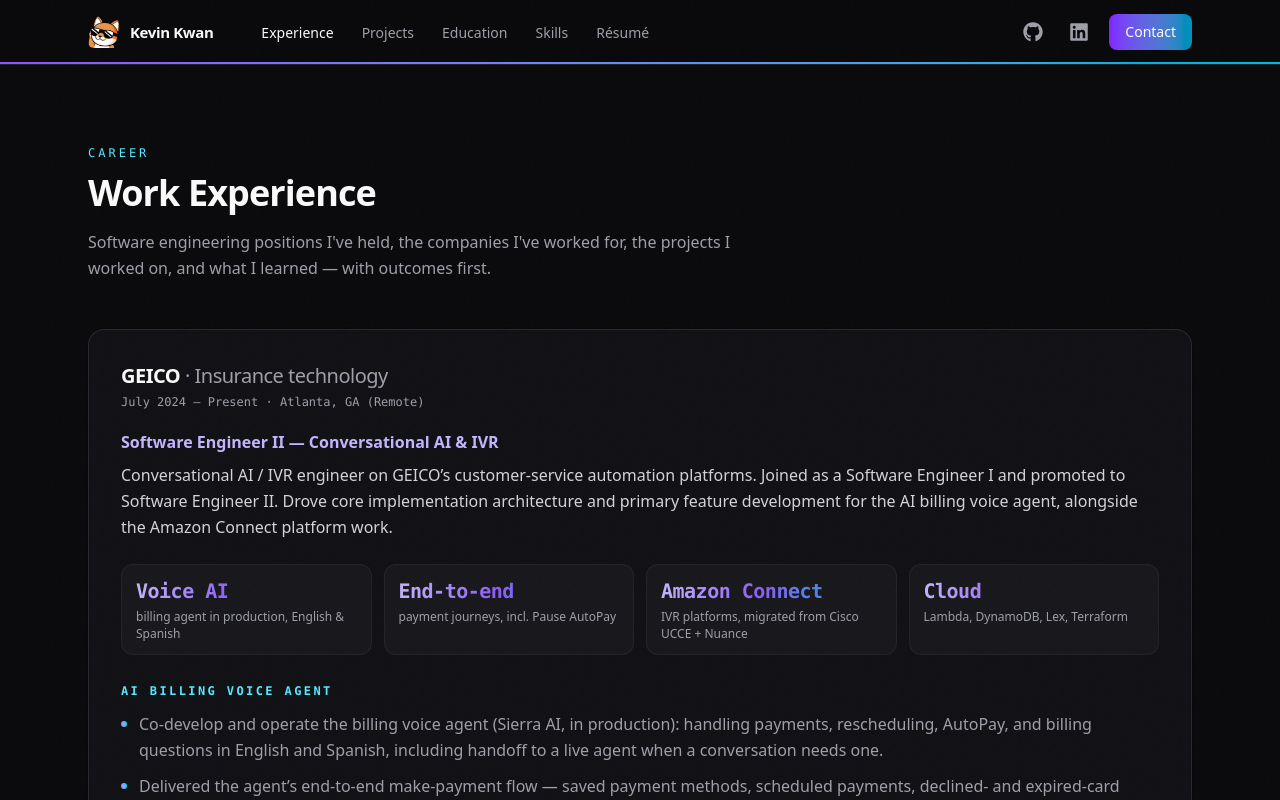
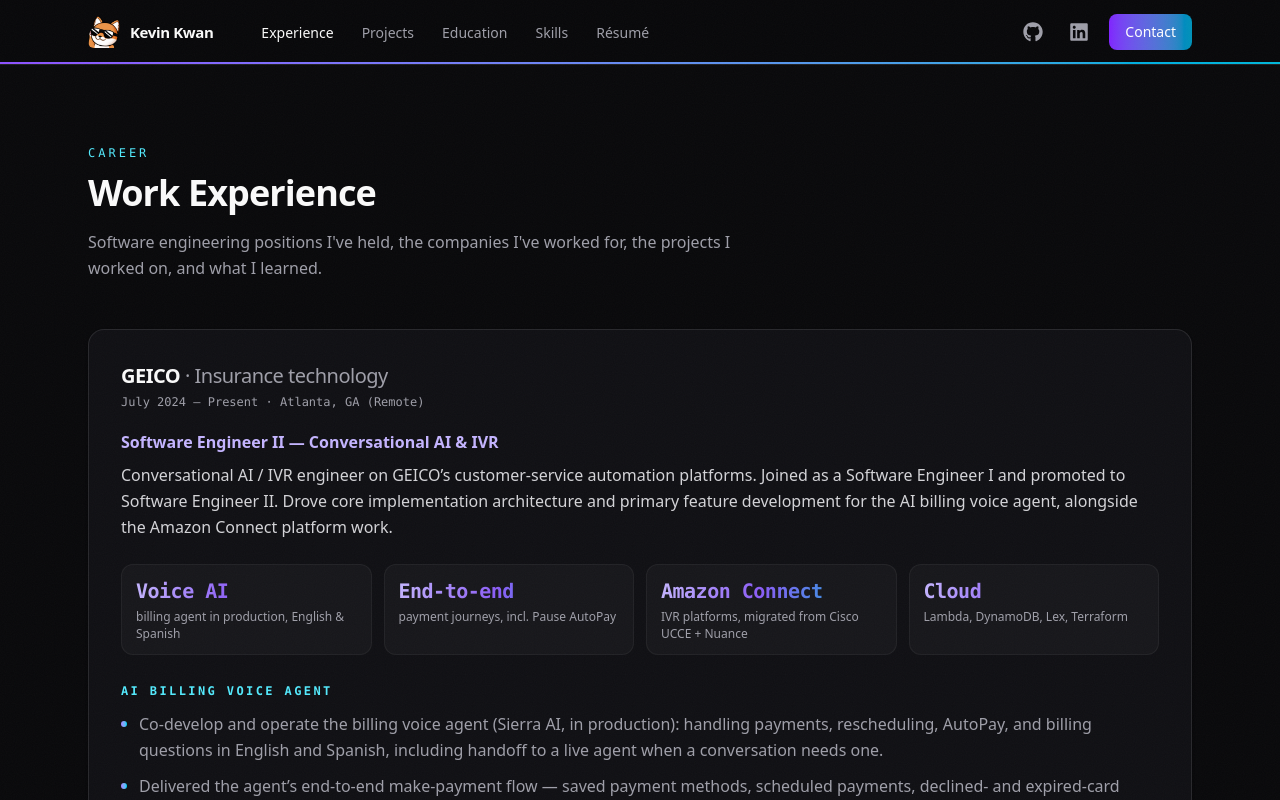
Before and after one commit to Kevin-Kwan/kevin-kwan.github.io, a Next.js app: page /experience in a window 1280 px wide. Shown: the top 800 px of the page. Built offline with nearby package versions, Linux system fonts and the light colour scheme.

Commit message:
Iteration 12: update pages/experience.tsx

```diff
--- a/pages/experience.tsx
+++ b/pages/experience.tsx
@@ -9,7 +9,7 @@ function Experience() {
     <>
       <Seo
         title="Experience | Kevin Kwan"
-        description="Kevin Kwan's work experience: Software Engineer II (Conversational AI & IVR) at GEICO, Software Engineer Intern at Publicis Sapient, Georgia Tech EcoCAR (Electric Vehicle) Mobility Challenge, and NCR Corporation."
+        description="Kevin Kwan's work experience: Software Engineer II (Conversational AI & IVR) at GEICO, Software Engineer Intern at Publicis Sapient, and Georgia Tech EcoCAR (Electric Vehicle) Mobility Challenge."
         path="/experience"
       />
       <div className="mx-auto max-w-6xl px-4 py-16 sm:px-6 sm:py-20">
@@ -17,7 +17,7 @@ function Experience() {
           as="h1"
           eyebrow="Career"
           title="Work Experience"
-          description="Software engineering positions I've held, the companies I've worked for, the projects I worked on, and what I learned — with outcomes first."
+          description="Software engineering positions I've held, the companies I've worked for, the projects I worked on, and what I learned."
         />
         <div className="mt-12 space-y-6">
           {experience.map((entry, i) => (
```
